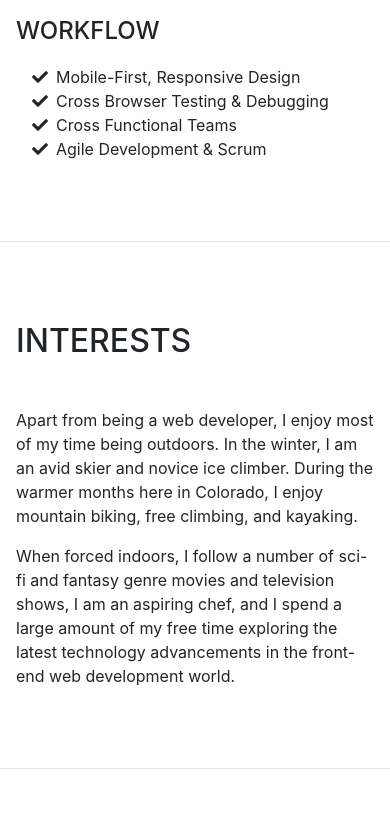
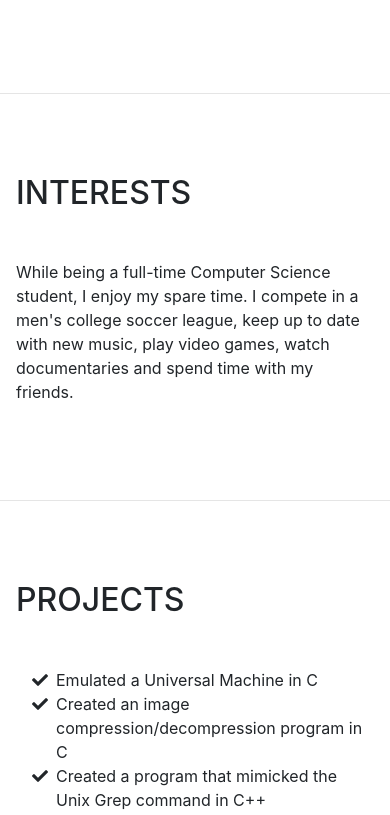
Before and after one commit to georgewest13/georgewest13.github.io, a website with bundled scripts: page index.html in a window 390 px wide. Shown: the part 3881-4696 px from the top of the page. Built offline with nearby package versions, Linux system fonts and the light colour scheme; a web font is replaced by a local one.

Commit message:
updated interests

```diff
--- a/index.html
+++ b/index.html
@@ -177,7 +177,7 @@
               <i class="devicon-javascript-plain"></i>
             </li>
             <li class="list-inline-item">
-              <i class="fab devicon-html5-plain"></i>
+              <i class="devicon-html5-plain"></i>
             </li>
             <li class="list-inline-item">
               <i class="devicon-css3-plain"></i>
@@ -201,23 +201,6 @@
               <i class="devicon-mongodb-plain"></i>
             </li>
           </ul>
-
-          <div class="subheading mb-3">Workflow</div>
-          <ul class="fa-ul mb-0">
-            <li>
-              <i class="fa-li fa fa-check"></i>
-              Mobile-First, Responsive Design</li>
-            <li>
-              <i class="fa-li fa fa-check"></i>
-              Cross Browser Testing &amp; Debugging</li>
-            <li>
-              <i class="fa-li fa fa-check"></i>
-              Cross Functional Teams</li>
-            <li>
-              <i class="fa-li fa fa-check"></i>
-              Agile Development &amp; Scrum</li>
-          </ul>
-        </div>
       </section>
 
       <hr class="m-0">
@@ -225,8 +208,7 @@
       <section class="resume-section p-3 p-lg-5 d-flex flex-column" id="interests">
         <div class="my-auto">
           <h2 class="mb-5">Interests</h2>
-          <p>Apart from being a web developer, I enjoy most of my time being outdoors. In the winter, I am an avid skier and novice ice climber. During the warmer months here in Colorado, I enjoy mountain biking, free climbing, and kayaking.</p>
-          <p class="mb-0">When forced indoors, I follow a number of sci-fi and fantasy genre movies and television shows, I am an aspiring chef, and I spend a large amount of my free time exploring the latest technology advancements in the front-end web development world.</p>
+          <p>While being a full-time Computer Science student, I enjoy my spare time. I compete in a men's college soccer league, keep up to date with new music, play video games, watch documentaries and spend time with my friends.</p>
         </div>
       </section>
 
@@ -236,9 +218,9 @@
         <div class="my-auto">
           <h2 class="mb-5">Projects</h2>
           <ul class="fa-ul mb-0">
-            <li>Emulated a Universal Machine in C</li>
-            <li>Created an image compression/decompression program in C</li>
-            <li>Created a program that mimicked the Unix Grep command in C++</li>
+            <li><i class="fa-li fa fa-check"></i>Emulated a Universal Machine in C</li>
+            <li><i class="fa-li fa fa-check"></i>Created an image compression/decompression program in C</li>
+            <li><i class="fa-li fa fa-check"></i>Created a program that mimicked the Unix Grep command in C++</li>
           </ul>
         </div>
       </section>
```
